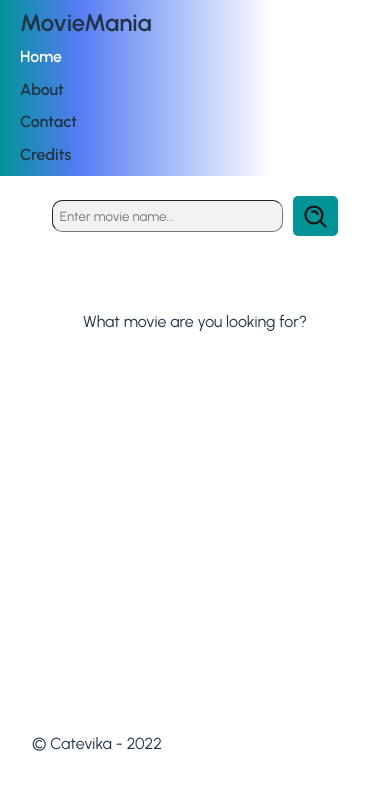
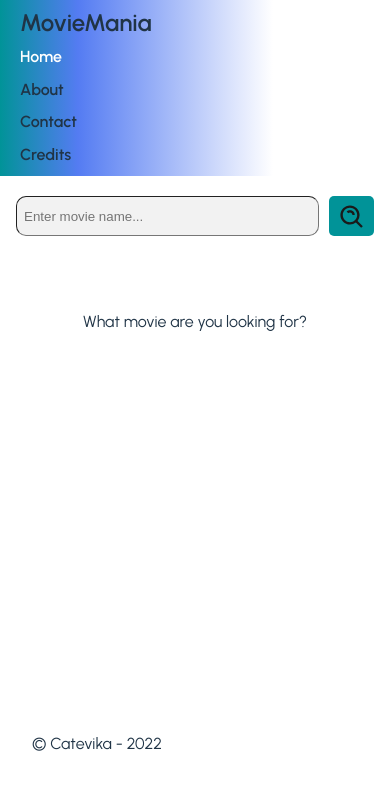
Before and after one commit to Catevika/React_movie-mania, a React (Vite) app: page / in a window 390 px wide. Shown: the top 790 px of the page. Built offline with nearby package versions, Linux system fonts and the light colour scheme; no server answers.

Commit message:
Fix CSS search input

```diff
--- a/src/components/Movie/Movie.css
+++ b/src/components/Movie/Movie.css
@@ -117,7 +117,7 @@
 
 @media screen and (max-width: 440px) {
   .movie-wrapper {
-    width: 15rem;
+    width: 17rem;
   }
 
   .movie-wrapper h3 {
--- a/src/index.css
+++ b/src/index.css
@@ -113,7 +113,7 @@ button:hover {
 
 input,
 textarea {
-  font-family: inherit;
+  font-family: 2rem;
   outline: none;
   border-width: 1px;
 }
--- a/src/pages/Home/Home.css
+++ b/src/pages/Home/Home.css
@@ -22,6 +22,7 @@
 
 .search-input {
   width: 100%;
+  height: 2.5rem;
   padding: 7px;
   border-radius: 10px;
   margin-right: 10px;
@@ -50,6 +51,7 @@
   }
 
   .home-wrapper {
+    width: 100%;
     margin-top: 95px;
     padding: 20px 20px 15px;
   }
```
